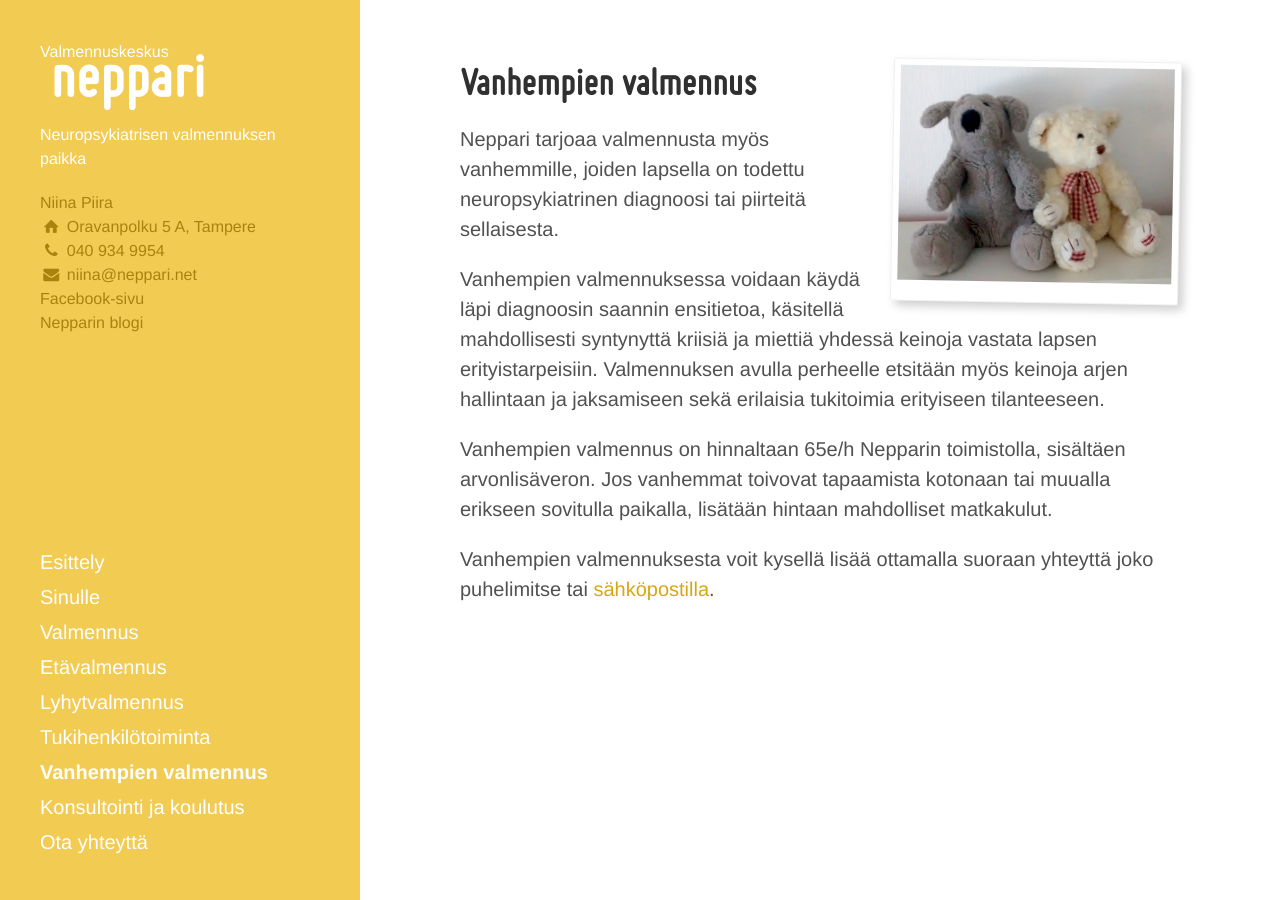
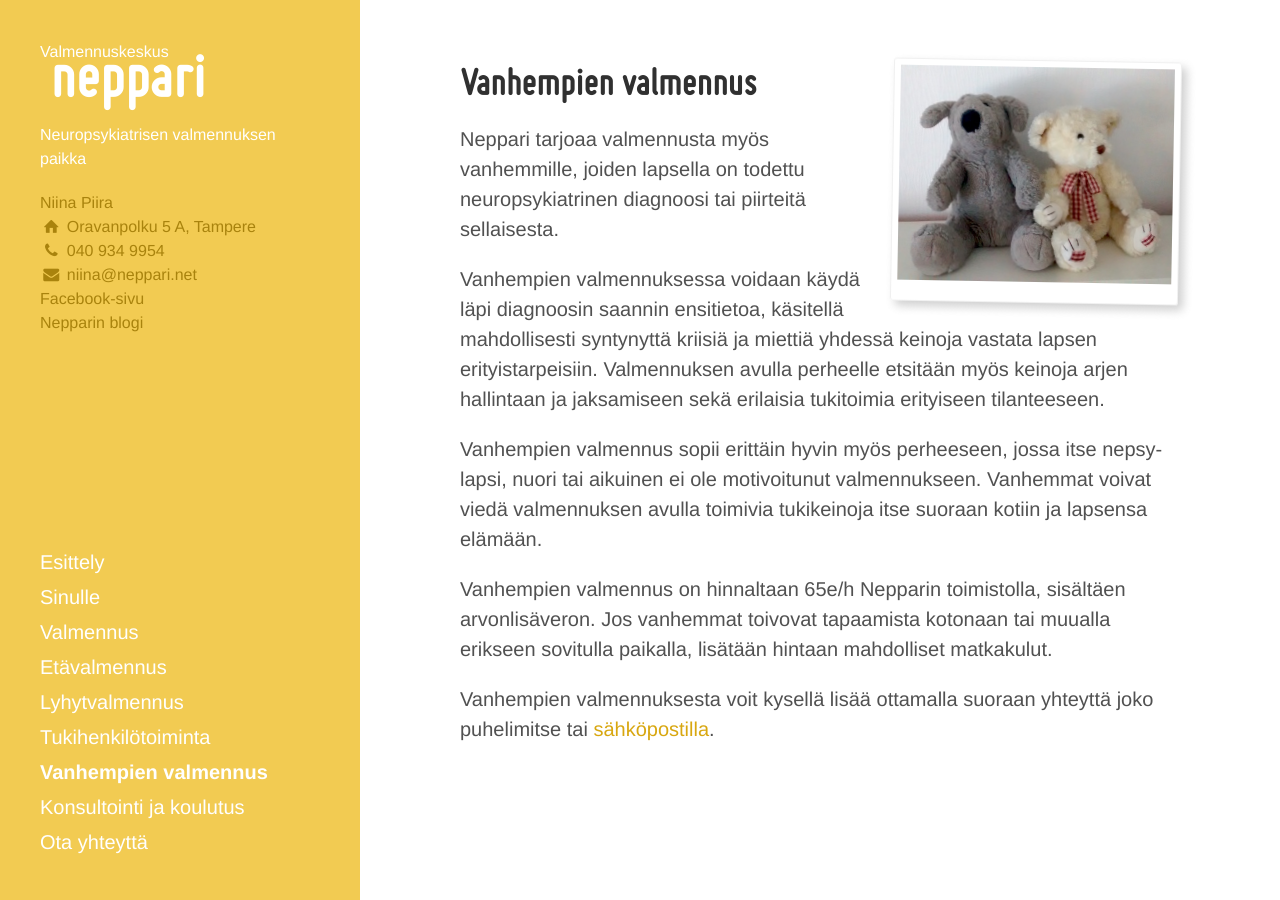
Before and after one commit to niinapiira/neppari.net, a Jekyll site: the page built from vanhempien-valmennus.md, in a window 1280 px wide. Built offline with Jekyll 4.4.1, drawn with Linux system fonts in a browser that asks for light colours; Markdown is read by kramdown in place of the engine named in the settings.

Commit message:
Lisäsin sopii myös...

```diff
--- a/vanhempien-valmennus.md
+++ b/vanhempien-valmennus.md
@@ -16,10 +16,13 @@ polaroid: ""
 
 
 
+
 Neppari tarjoaa valmennusta myös vanhemmille, joiden lapsella on todettu neuropsykiatrinen diagnoosi tai piirteitä sellaisesta.
 
 Vanhempien valmennuksessa voidaan käydä läpi diagnoosin saannin ensitietoa, käsitellä mahdollisesti syntynyttä kriisiä ja miettiä yhdessä keinoja vastata lapsen erityistarpeisiin. Valmennuksen avulla perheelle etsitään myös keinoja arjen hallintaan ja jaksamiseen sekä erilaisia tukitoimia erityiseen tilanteeseen.
 
+Vanhempien valmennus sopii erittäin hyvin myös perheeseen, jossa itse nepsy-lapsi, nuori tai aikuinen ei ole motivoitunut valmennukseen. Vanhemmat voivat viedä valmennuksen avulla toimivia tukikeinoja itse suoraan kotiin ja lapsensa elämään.
+
 Vanhempien valmennus on hinnaltaan 65e/h Nepparin toimistolla, sisältäen arvonlisäveron. Jos vanhemmat toivovat tapaamista kotonaan tai muualla erikseen sovitulla paikalla, lisätään hintaan mahdolliset matkakulut.
 
 Vanhempien valmennuksesta voit kysellä lisää ottamalla suoraan yhteyttä joko puhelimitse tai [sähköpostilla](/ota-yhteytta).
```
